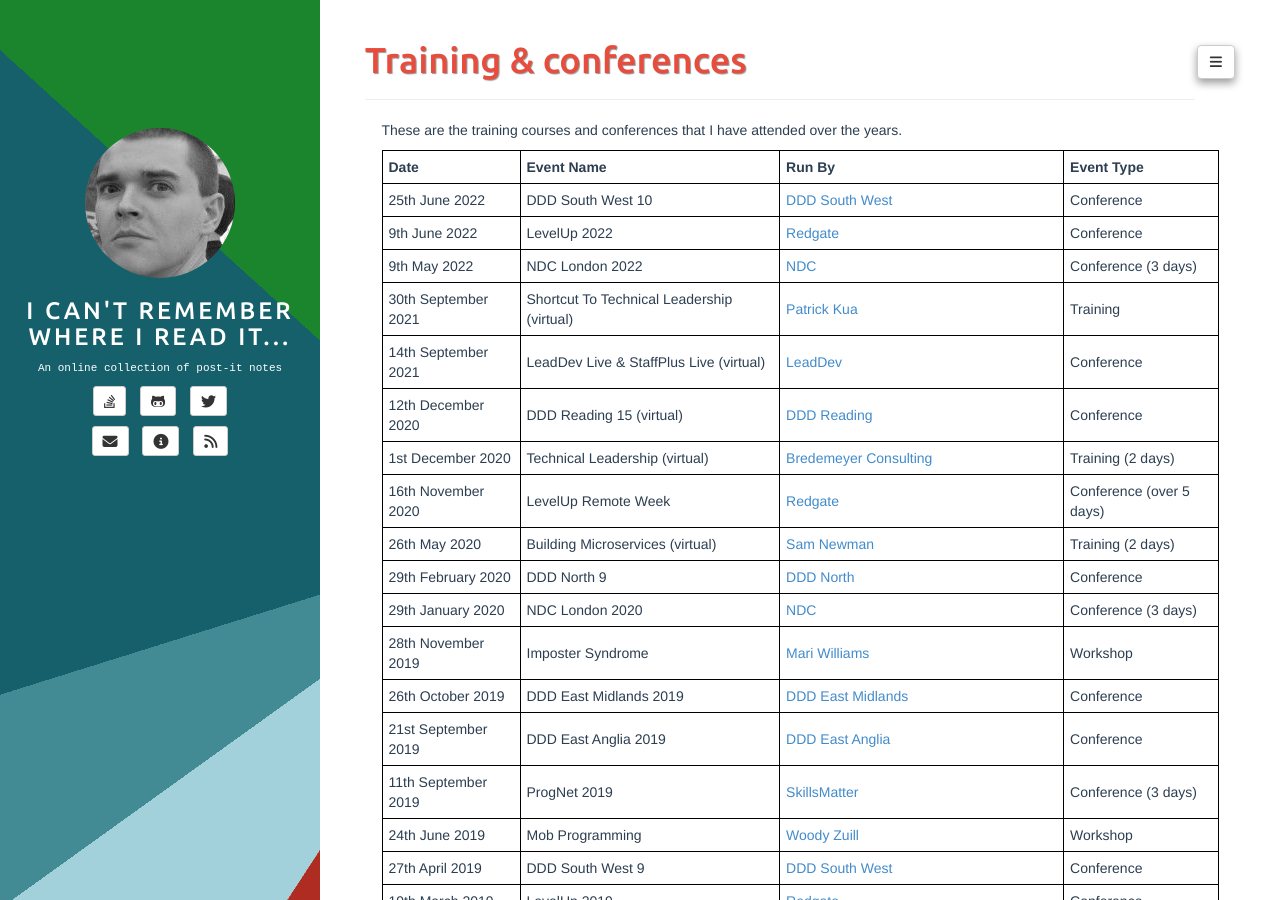
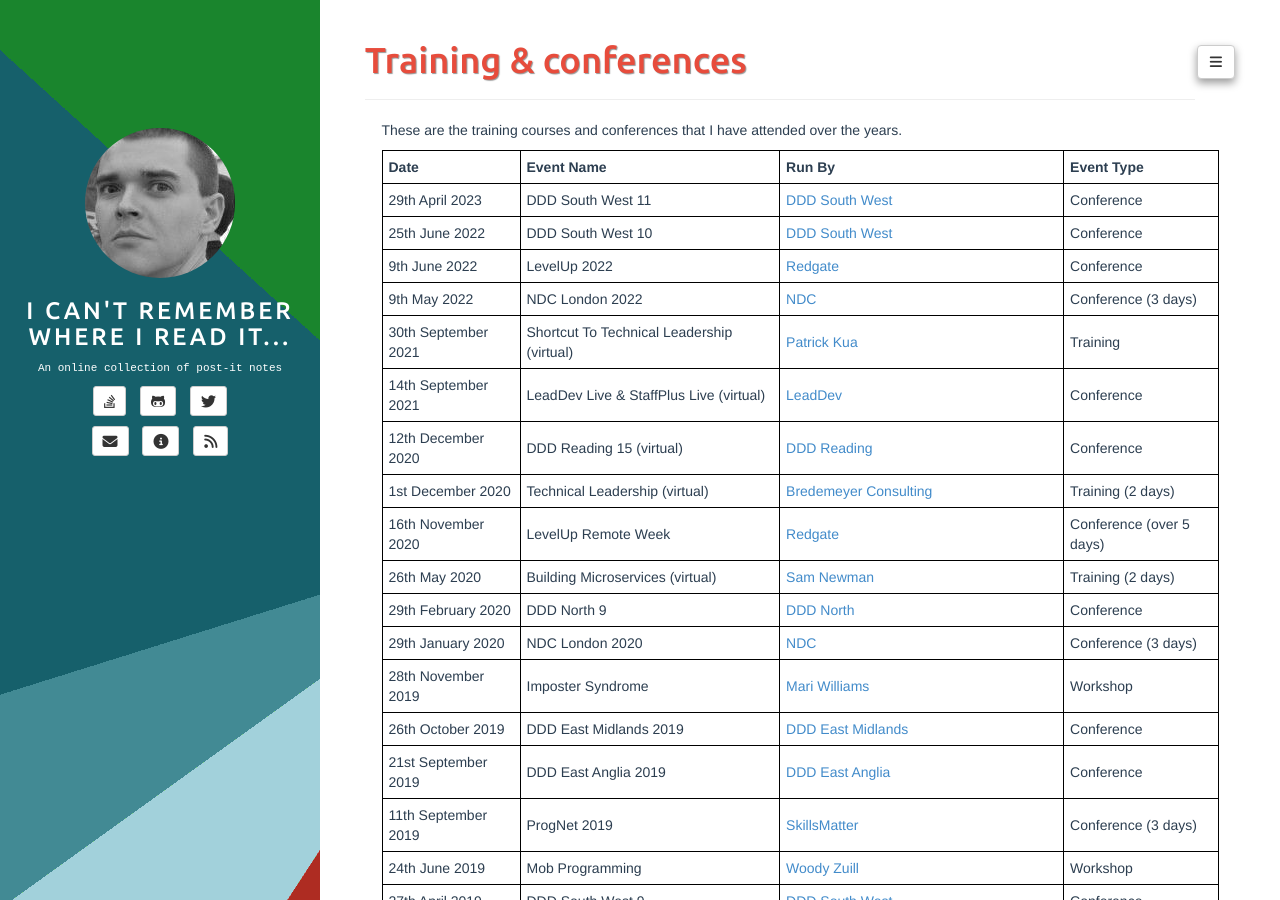
Before and after one commit to adrianbanks/adrianbanks.github.io, a Jekyll site: the page built from training.md, in a window 1280 px wide and 900 px high. Built offline with Jekyll 4.4.1, drawn with Linux system fonts in a browser that asks for light colours.

```diff
--- a/training.md
+++ b/training.md
@@ -7,6 +7,7 @@ These are the training courses and conferences that I have attended over the yea
 
 | **Date**            | **Event Name**                                     | **Run By**                                               | **Event Type**           |
 | ------------------- | -------------------------------------------------- | -------------------------------------------------------- | ------------------------ |
+| 29th April 2023     | DDD South West 11                                  | [DDD South West][2]                                      | Conference               |
 | 25th June 2022      | DDD South West 10                                  | [DDD South West][2]                                      | Conference               |
 | 9th June 2022       | LevelUp 2022                                       | [Redgate][22]                                            | Conference               |
 | 9th May 2022        | NDC London 2022                                    | [NDC][9]                                                 | Conference (3 days)      |
```
Also changed, not shown: ddd-attendance.md (+1 -0 lines).
